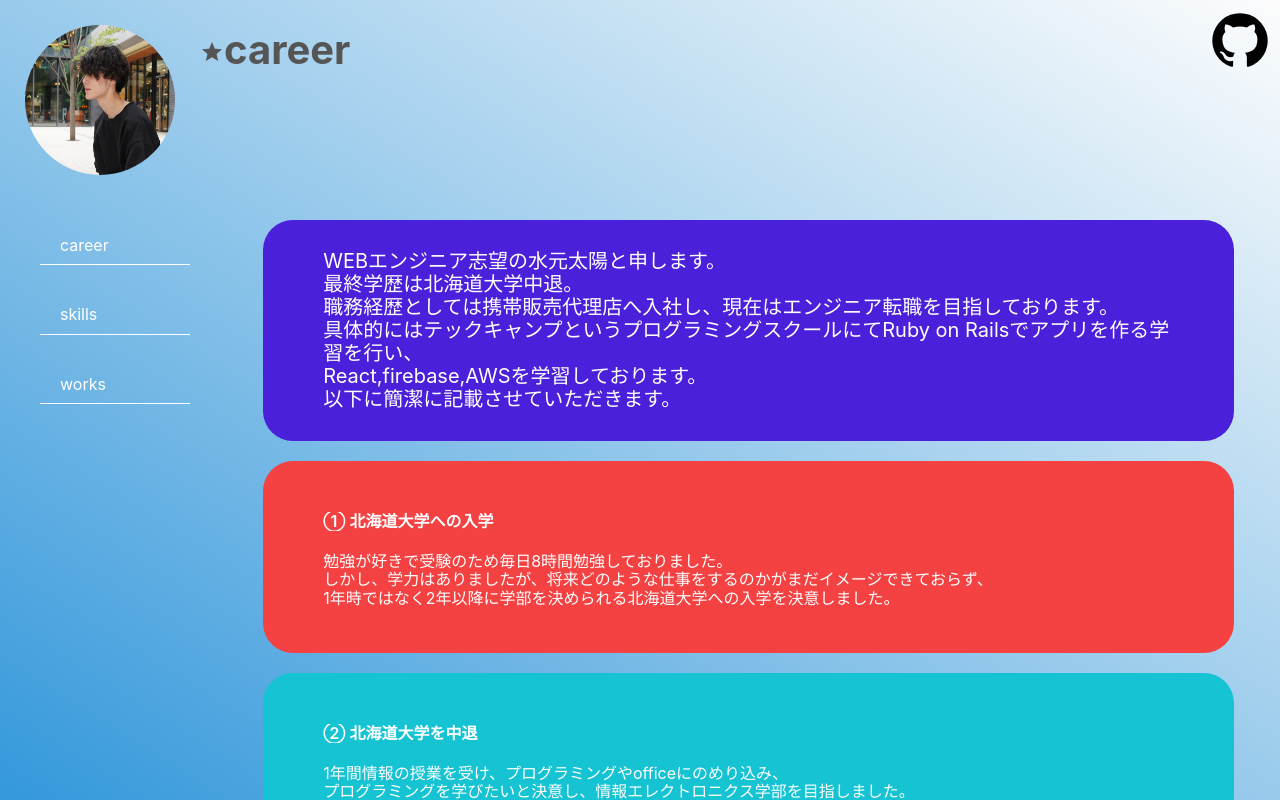
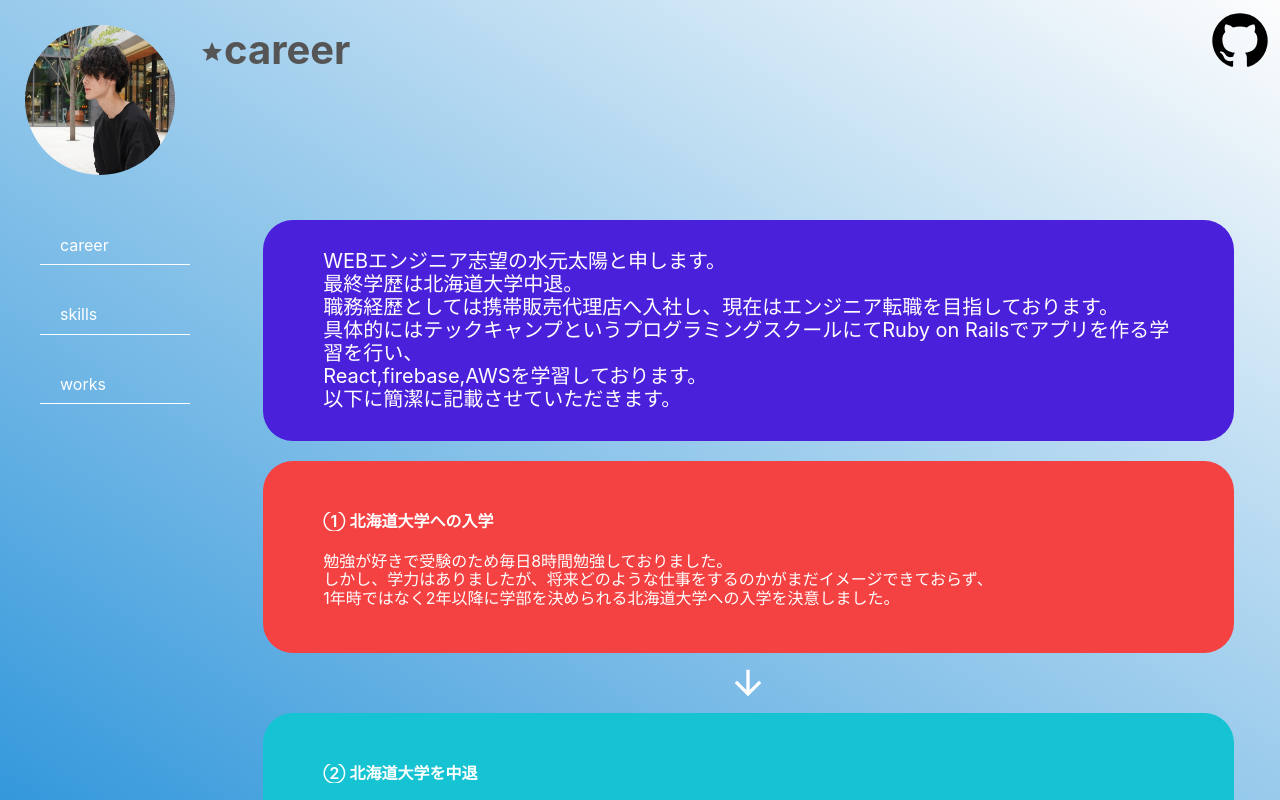
Before and after one commit to Taiyo86-create/myportfolio, a React (Create React App) app: page / in a window 1280 px wide. Built offline with nearby package versions, Linux system fonts and the light colour scheme.

Commit message:
矢印追加

```diff
--- a/src/components/Career/Career.css
+++ b/src/components/Career/Career.css
@@ -29,7 +29,6 @@
     border-radius: 30px;
     padding: 30px 60px;
     width: 80%;
-    margin-bottom: 20px;
 }
 
 h4{
@@ -59,3 +58,14 @@ h4{
     height: 150px;
     border-radius: 20px;
 }
+
+.arrow{
+    display: flex;
+    justify-content: center;
+    color: white;
+    margin: 10px 0;
+}
+
+.arrow-icon{
+    font-size: 40px !important;
+}
--- a/src/components/Career/Career.js
+++ b/src/components/Career/Career.js
@@ -3,6 +3,7 @@ import {motion} from "framer-motion"
 import { useLocation } from 'react-router-dom'
 import "./Career.css"
 import myImg from "../../images/myimg.png"
+import ArrowDownwardIcon from '@mui/icons-material/ArrowDownward';
 
 const Career = () => {
   const location = useLocation();
@@ -35,6 +36,10 @@ const Career = () => {
         </div>
       </div>
 
+      <div className='arrow'>
+        <ArrowDownwardIcon className='arrow-icon' />
+      </div>
+
       <div className='intro'>
         <div className='section color-c'>
           <h4>② 北海道大学を中退</h4>
@@ -48,6 +53,10 @@ const Career = () => {
         </div>
       </div>
 
+      <div className='arrow'>
+        <ArrowDownwardIcon className='arrow-icon' />
+      </div>
+
       <div className='intro'>
         <div className='section color-d'>
           <h4>③ 携帯販売代理店に入社</h4>
@@ -56,6 +65,10 @@ const Career = () => {
             携帯ショップに勤めている友人の勧めもあり入社を決意致しました。
           </p>
         </div>
+      </div>
+
+      <div className='arrow'>
+        <ArrowDownwardIcon className='arrow-icon' />
       </div>
 
       <div className='intro'>
@@ -78,6 +91,10 @@ const Career = () => {
           </div>
           </div>
         </div>
+      </div>
+
+      <div className='arrow'>
+        <ArrowDownwardIcon className='arrow-icon' />
       </div>
 
       <div className='intro'>
```
